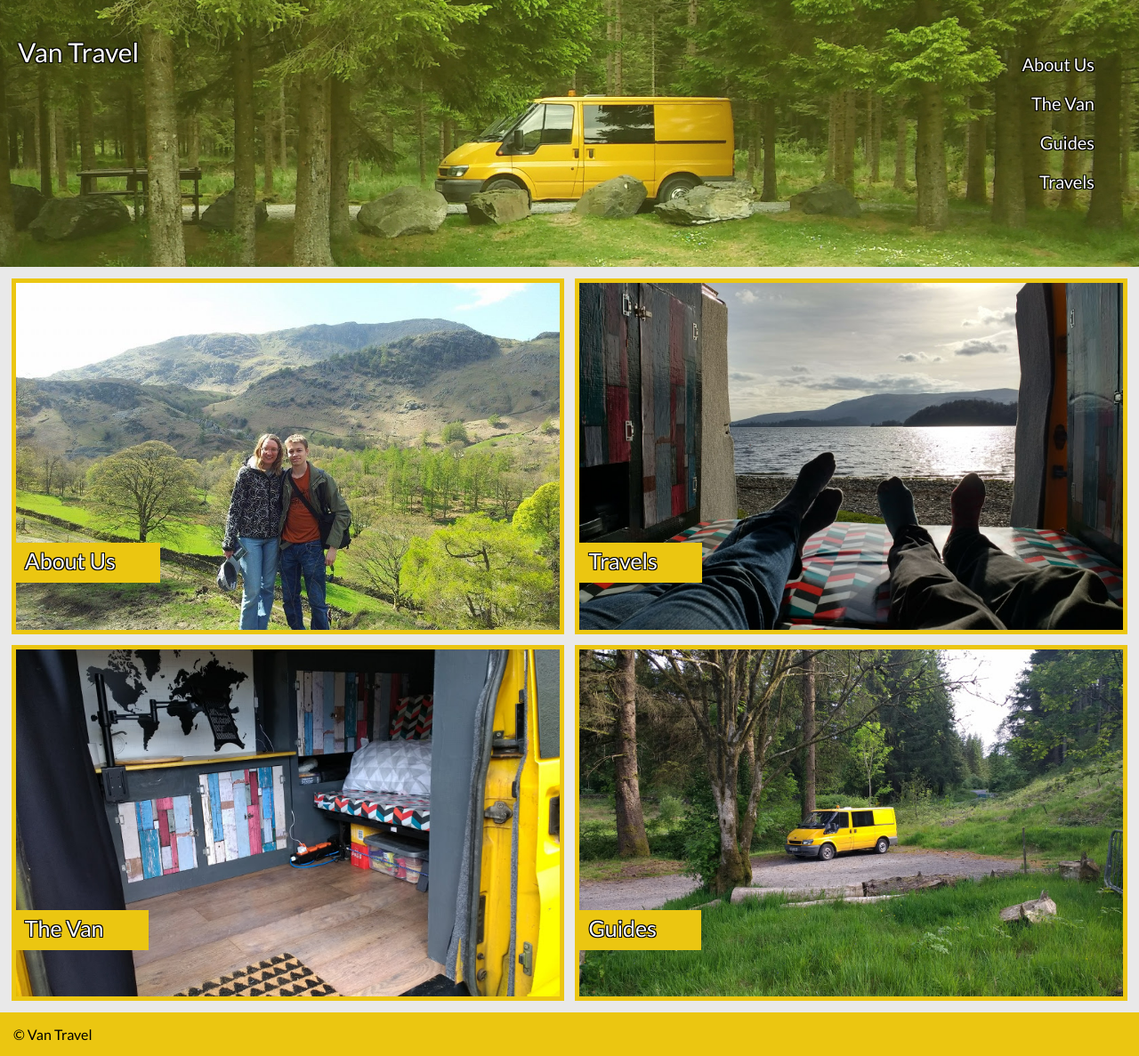
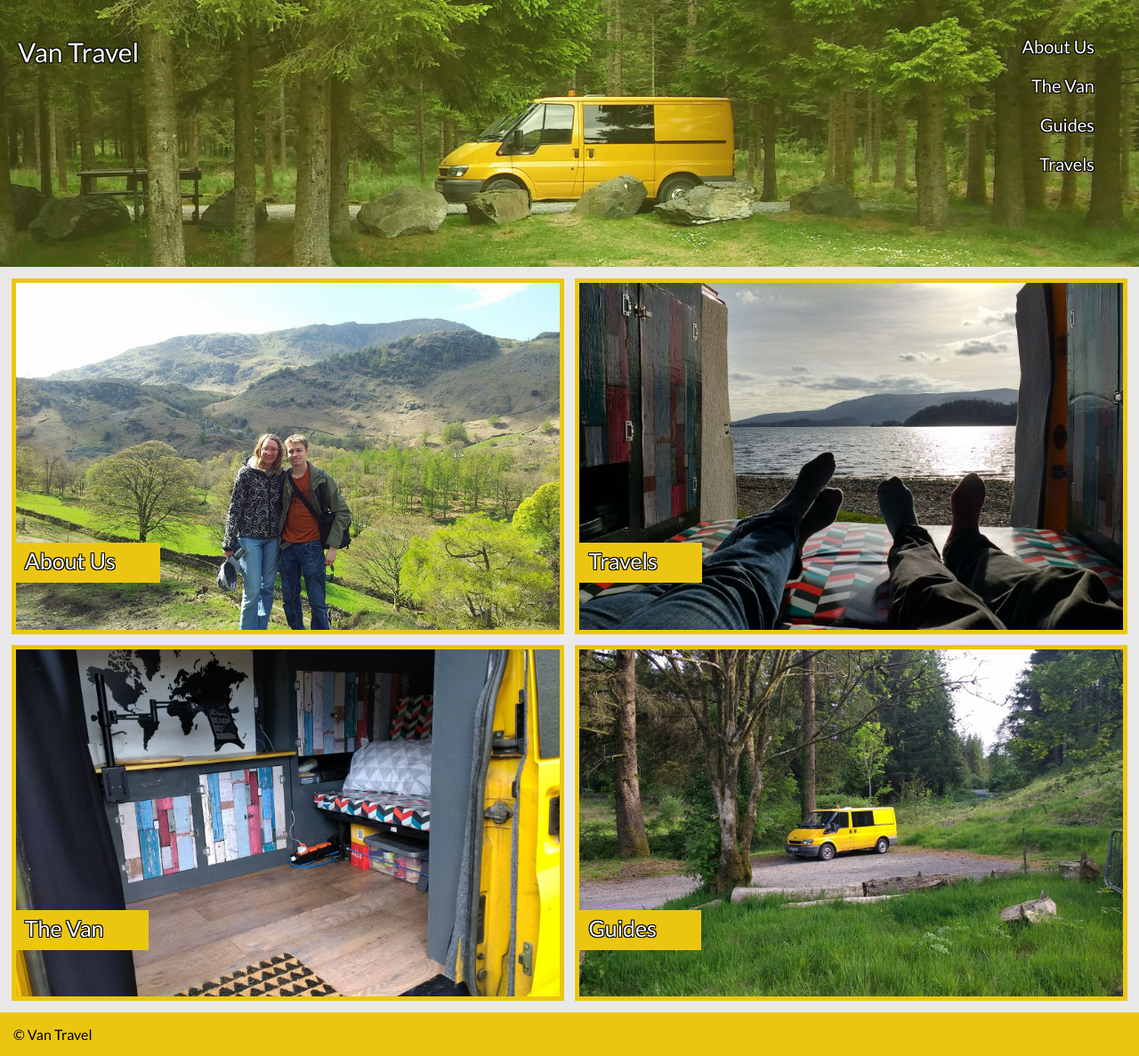
Before and after one commit to vantravel/vantravel.github.io, a Jekyll site: the page built from index.html, in a window 1280 px wide. Shown: the whole page at 89% size. Built offline with Jekyll 4.4.1, drawn with Linux system fonts in a browser that asks for light colours.

Commit message:
Create vantravelstyles.css

```diff
--- a/css/vantravelstyles.css
+++ b/css/vantravelstyles.css
@@ -27,7 +27,7 @@ padding-right: 50px;
 color: white;
 text-shadow: -1px -1px 0 rgb(0, 0, 0), 1px -1px 0 rgb(0, 0, 0), -1px 1px 0 rgb(0, 0, 0), 1px 1px 0 rgb(0, 0, 0);
 clear: both;
-padding-top: 20px;
+padding-bottom: 20px;
 }
 nav a:hover{
 color:rgb(255, 222, 23);
```
